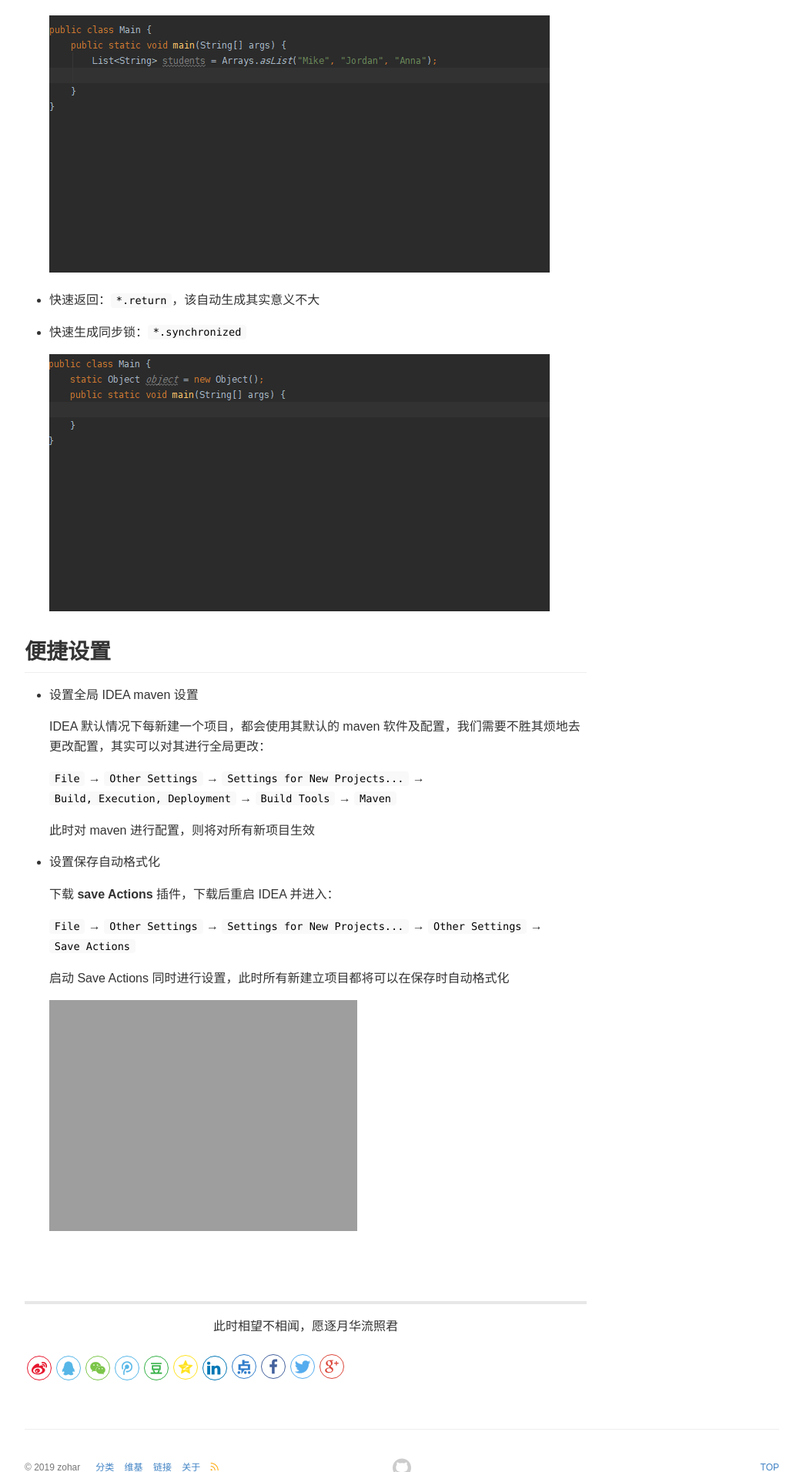
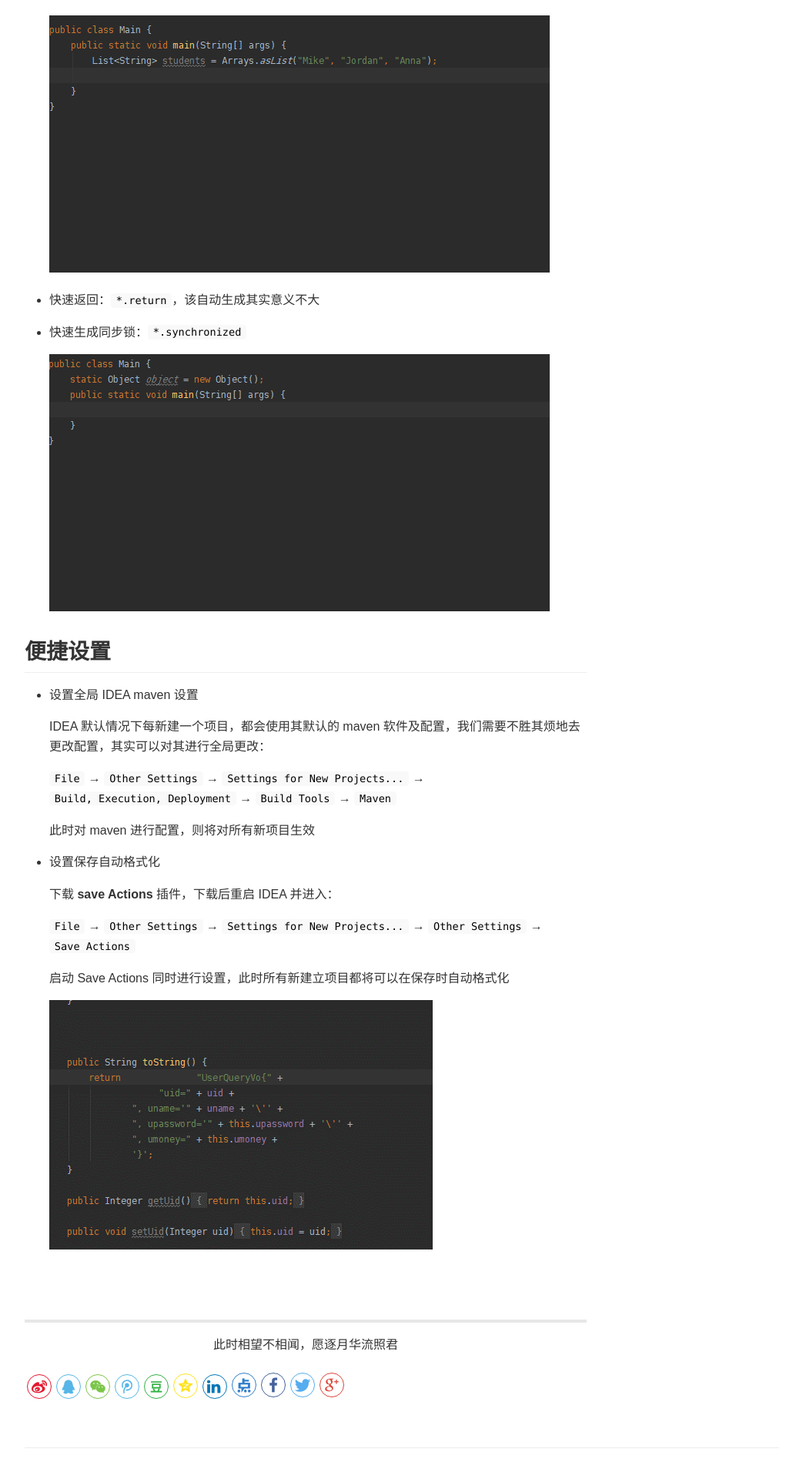
Before and after one commit to zoharyips/zoharyips.github.io, a Jekyll site: the page built from _wiki/idea-usage.md, in a window 1280 px wide. Shown: the part 4488-6400 px from the top of the page at 77% size, without its empty margins (118-1161 px from the left). Built offline with Jekyll 4.4.1, drawn with Linux system fonts in a browser that asks for light colours; comment, search, counter and statistics services are not loaded.

Commit message:
correct idea-usage.md

```diff
--- a/_wiki/idea-usage.md
+++ b/_wiki/idea-usage.md
@@ -107,7 +107,7 @@
 
     启动 Save Actions 同时进行设置，此时所有新建立项目都将可以在保存时自动格式化
 
-    ![保存时格式化](https://zoharyips.github.io/images/posts/formating-with-save.png "保存时格式化")
+    ![保存时格式化](https://zoharyips.github.io/images/posts/formating-with-save.gif "保存时格式化")
 
 
 <br/><br/>
```
